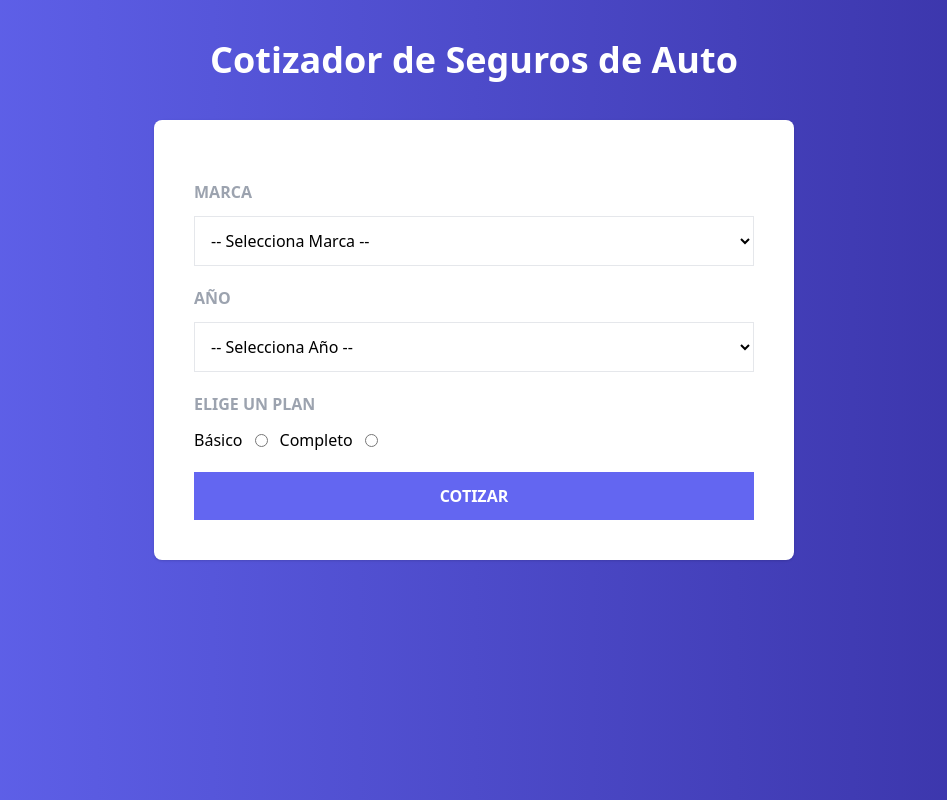
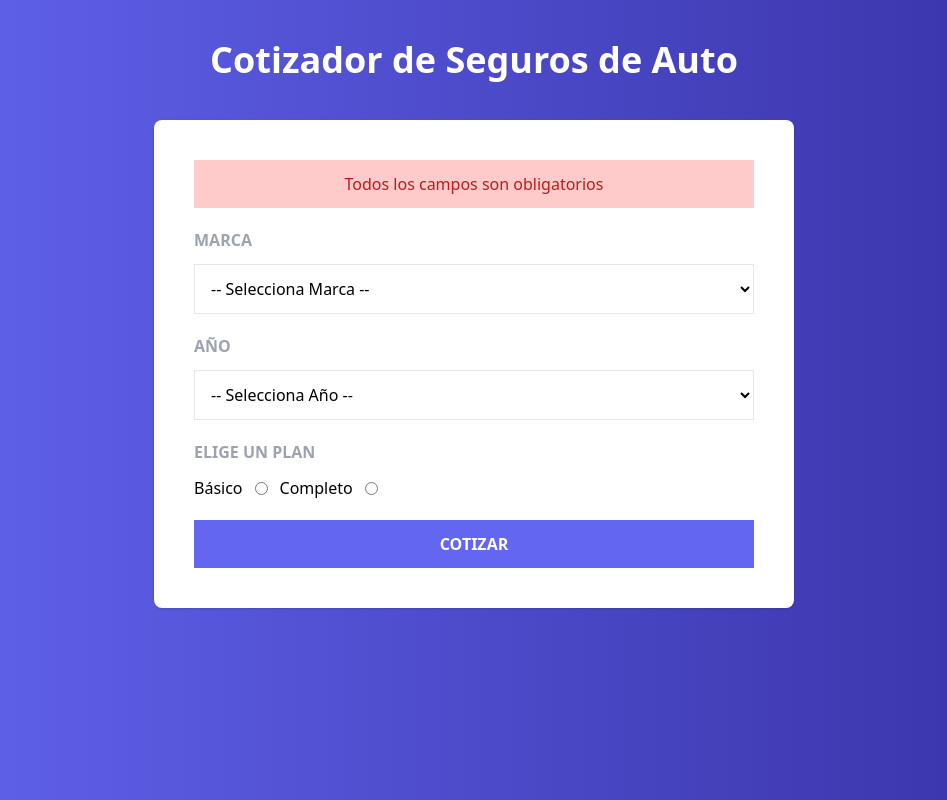
Before and after one commit to BryanGallo/CotizadorAuto, a React (Vite) app: page / in a window 1280 px wide. Both pictures are taken after a click on the input "Cotizar". Shown: the whole page, without its empty margins (166-1113 px from the left). Built offline with nearby package versions, Linux system fonts and the light colour scheme.

Commit message:
Validando Formulario y componente Error

```diff
--- /dev/null
+++ b/src/components/Error.jsx
@@ -0,0 +1,11 @@
+import useCotizador from "../hooks/useCotizador";
+const Error = () => {
+    const { error } = useCotizador();
+    return (
+        <div className="text-center border-red-400 bg-red-200 py-3 text-red-700">
+            <p>{error}</p>
+        </div>
+    );
+};
+
+export default Error;
--- a/src/components/Formulario.jsx
+++ b/src/components/Formulario.jsx
@@ -1,15 +1,22 @@
 import React, { Fragment } from "react";
 import { MARCAS, YEARS, PLANES } from "../constants/index";
 import useCotizador from "../hooks/useCotizador";
+import Error from "./Error";
 
 const Formulario = () => {
-    const { handleChangeDatos, datos } = useCotizador();
+    const { handleChangeDatos, datos, error, setError } = useCotizador();
     const handleSubmit = async (e) => {
         e.preventDefault();
-        alert("Enviando Formulario");
+        if (Object.values(datos).includes("")) {
+            setError("Todos los campos son obligatorios");
+            return;
+        }
+        setError("");
+        //TODO: Cotizar el seguro
     };
     return (
         <>
+            {error && <Error />}
             <form onSubmit={handleSubmit}>
                 <div className="my-5">
                     <label
--- a/src/context/CotizadorProvider.jsx
+++ b/src/context/CotizadorProvider.jsx
@@ -7,13 +7,17 @@
         year: "",
         plan: "",
     });
+    const [error, setError] = useState("");
     const handleChangeDatos = (e) => {
         console.log(e.target.name);
         console.log(e.target.value);
         setDatos({ ...datos, [e.target.name]: e.target.value });
     };
+
     return (
-        <CotizadorContext.Provider value={{ handleChangeDatos, datos }}>
+        <CotizadorContext.Provider
+            value={{ handleChangeDatos, datos, error, setError }}
+        >
             {children}
         </CotizadorContext.Provider>
     );
```
